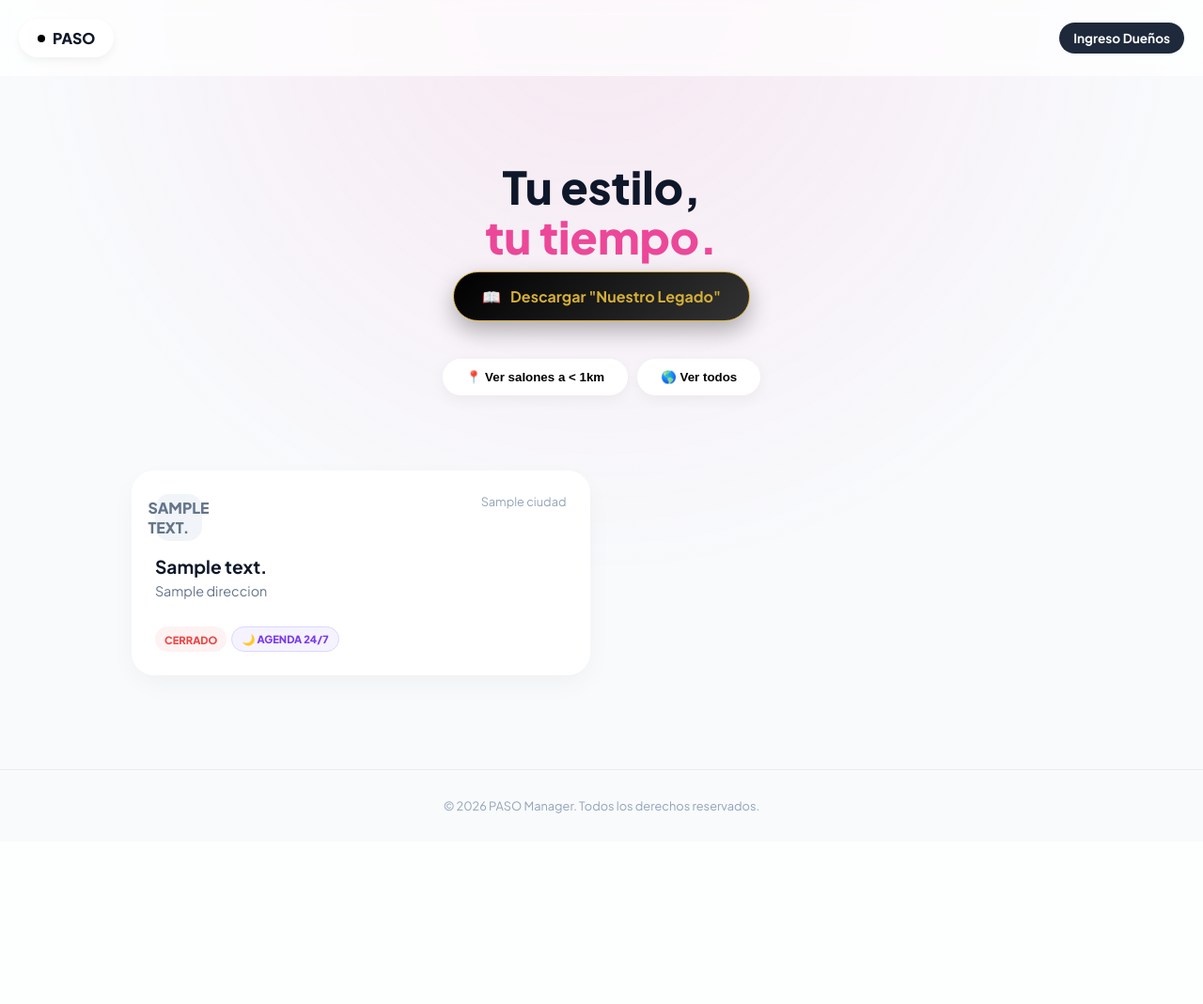
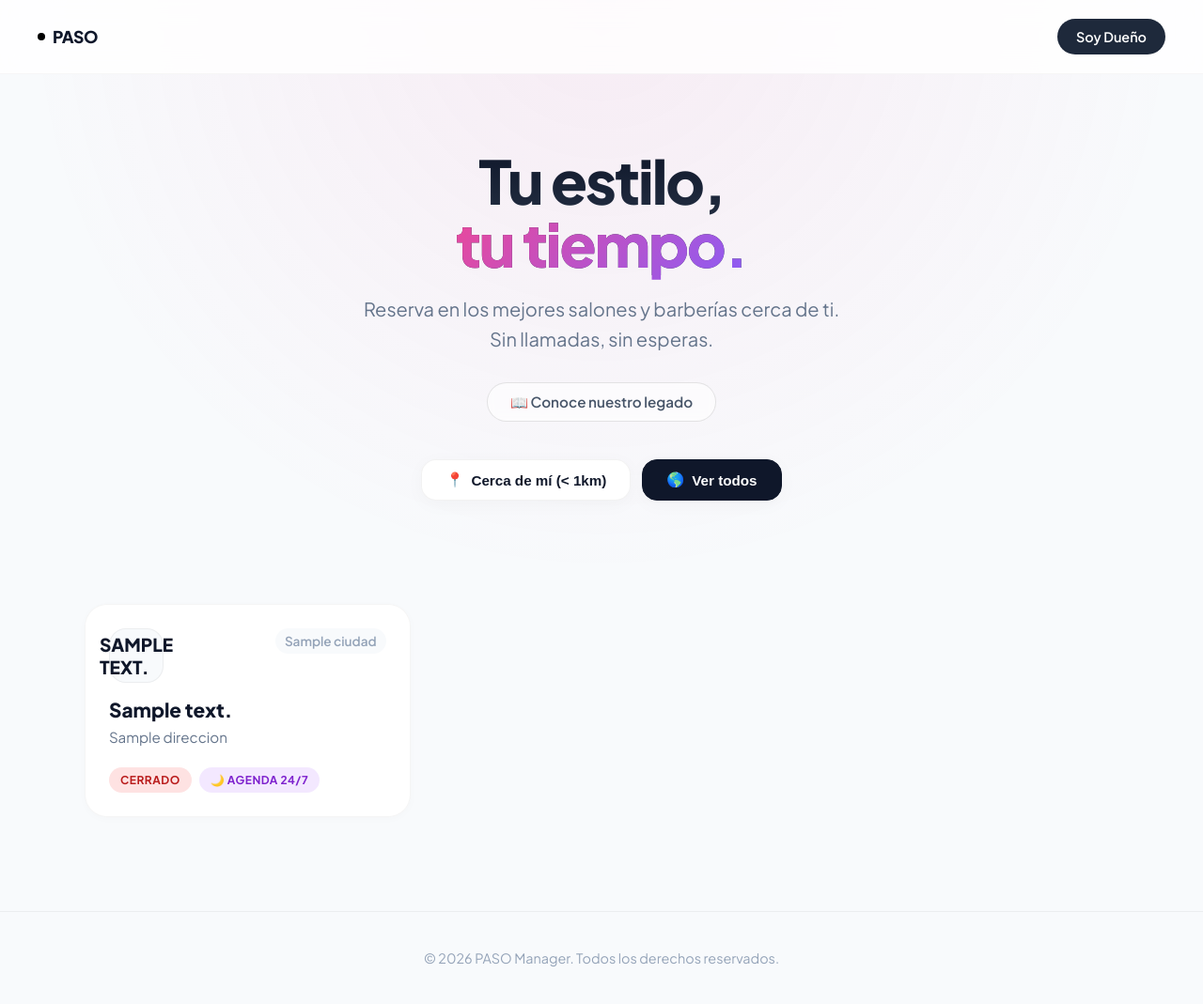
Before and after one commit to juanpablosierraorjuela-bit/CitasPeluqueria-Backend, a Django app: template salon/templates/salon/index.html in a window 1280 px wide. Shown: the whole page at 94% size. Before the commit the page ends 866 px from the top, so only its background shows below. Run offline with Django 3.2, Linux system fonts and the light colour scheme; the template is opened without the code that fills it: most values are stand-ins (such as "Sample title", 1, 10 or a date in 2020).

Commit message:
Update index.html

```diff
--- a/salon/templates/salon/index.html
+++ b/salon/templates/salon/index.html
@@ -16,7 +16,6 @@
             --primary: #0f172a;
             --accent: #ec4899;
             --bg-body: #f8fafc;
-            --ease-out: cubic-bezier(0.2, 0.8, 0.2, 1);
         }
 
         body {
@@ -30,92 +29,104 @@
 
         .ambient-bg {
             position: fixed; top: 0; left: 0; width: 100%; height: 100%; z-index: -2;
-            background: radial-gradient(circle at 50% 0%, rgba(236, 72, 153, 0.1) 0%, transparent 60%);
+            background: radial-gradient(circle at 50% 0%, rgba(236, 72, 153, 0.08) 0%, transparent 60%);
         }
 
         /* NAVBAR */
         .navbar {
-            padding: 20px; display: flex; justify-content: space-between; align-items: center;
-            position: sticky; top: 0; z-index: 100; backdrop-filter: blur(10px); background: rgba(255,255,255,0.7);
+            padding: 20px 40px; display: flex; justify-content: space-between; align-items: center;
+            position: sticky; top: 0; z-index: 100; backdrop-filter: blur(12px); background: rgba(255,255,255,0.8);
+            border-bottom: 1px solid rgba(0,0,0,0.03);
         }
 
         .brand-pill {
-            text-decoration: none; font-weight: 800; color: var(--primary);
-            background: white; padding: 10px 20px; border-radius: 30px;
-            box-shadow: 0 4px 10px rgba(0,0,0,0.05); display: flex; align-items: center; gap: 8px;
-            transition: transform 0.2s;
+            text-decoration: none; font-weight: 800; color: var(--primary); font-size: 1.1rem;
+            display: flex; align-items: center; gap: 8px; letter-spacing: -0.5px;
         }
-        .brand-pill:hover { transform: scale(1.05); }
         .dot { width: 8px; height: 8px; background: black; border-radius: 50%; }
 
         .btn-access {
             text-decoration: none; background: #1e293b; color: white;
-            padding: 8px 15px; border-radius: 50px; font-size: 0.85rem; font-weight: 700;
+            padding: 10px 20px; border-radius: 50px; font-size: 0.9rem; font-weight: 600;
+            transition: transform 0.2s;
+        }
+        .btn-access:hover { transform: translateY(-2px); box-shadow: 0 5px 15px rgba(0,0,0,0.1); }
+
+        /* HERO SECTION - EL ALMA DE LA PÁGINA */
+        header { text-align: center; padding: 80px 20px 60px; max-width: 800px; margin: 0 auto; }
+
+        .hero-title {
+            font-size: 4rem; font-weight: 800; margin: 0 0 15px; line-height: 1.05; letter-spacing: -2px;
+            background: linear-gradient(180deg, #0f172a 0%, #334155 100%);
+            -webkit-background-clip: text; -webkit-text-fill-color: transparent;
+        }
+        .hero-title span {
+            background: linear-gradient(135deg, #ec4899 0%, #8b5cf6 100%);
+            -webkit-background-clip: text; -webkit-text-fill-color: transparent;
         }
 
-        /* HERO & BUTTON LIBRO */
-        header { text-align: center; padding: 60px 20px 40px; }
+        .hero-subtitle {
+            font-size: 1.25rem; color: #64748b; margin-bottom: 30px; line-height: 1.6;
+        }
 
-        .hero-title { font-size: 3rem; font-weight: 800; margin-bottom: 10px; line-height: 1.1; }
-        .hero-title span { color: var(--accent); }
+        /* BOTÓN LEGADO - SUTIL Y ELEGANTE */
+        .btn-legado {
+            display: inline-flex; align-items: center; gap: 8px;
+            background: rgba(255, 255, 255, 0.6); border: 1px solid rgba(0,0,0,0.1);
+            padding: 10px 24px; border-radius: 50px; text-decoration: none;
+            color: #475569; font-weight: 600; font-size: 0.95rem;
+            transition: all 0.3s ease; backdrop-filter: blur(5px);
+            margin-bottom: 40px;
+        }
+        .btn-legado:hover {
+            background: white; border-color: #d4af37; color: #d4af37;
+            box-shadow: 0 10px 30px -10px rgba(212, 175, 55, 0.3); transform: translateY(-2px);
+        }
 
-        .btn-libro {
-            display: inline-flex; align-items: center; gap: 10px;
-            background: linear-gradient(135deg, #000 0%, #333 100%);
-            color: #d4af37; /* Dorado */
-            padding: 15px 30px; border-radius: 50px; text-decoration: none;
-            font-weight: 700; font-size: 1rem; box-shadow: 0 10px 25px rgba(0,0,0,0.3);
-            margin-bottom: 40px; transition: all 0.3s; position: relative; overflow: hidden;
-            border: 1px solid #d4af37;
+        /* CONTROLES GEO */
+        .search-area { display: flex; justify-content: center; gap: 12px; margin-bottom: 50px; }
+        .btn-geo {
+            background: white; border: 1px solid rgba(0,0,0,0.05); padding: 12px 25px; border-radius: 16px;
+            box-shadow: 0 4px 20px rgba(0,0,0,0.03); cursor: pointer; font-weight: 600; color: var(--primary);
+            display: flex; align-items: center; gap: 8px; transition: 0.2s; font-size: 0.95rem;
         }
-        .btn-libro:hover { transform: translateY(-3px); box-shadow: 0 15px 35px rgba(0,0,0,0.4); }
-        .btn-libro::after {
-            content: ''; position: absolute; top: 0; left: -100%; width: 50%; height: 100%;
-            background: linear-gradient(90deg, transparent, rgba(212, 175, 55, 0.4), transparent);
-            transform: skewX(-20deg); animation: brillo 3s infinite;
-        }
-        @keyframes brillo { 0% { left: -100%; } 20% { left: 200%; } 100% { left: 200%; } }
+        .btn-geo:hover { transform: translateY(-2px); box-shadow: 0 8px 25px rgba(0,0,0,0.06); }
+        .btn-geo.active { background: var(--primary); color: white; border-color: var(--primary); }
 
-        /* GEO BOTON */
-        .search-area { display: flex; justify-content: center; gap: 10px; margin-bottom: 40px; }
-        .btn-geo {
-            background: white; border: none; padding: 12px 25px; border-radius: 30px;
-            box-shadow: 0 4px 15px rgba(0,0,0,0.05); cursor: pointer; font-weight: 600;
-            display: flex; align-items: center; gap: 8px; transition: 0.2s;
-        }
-        .btn-geo.active { background: var(--accent); color: white; }
-
-        /* GRID */
+        /* GRID SALONES */
         .grid-wrapper {
-            display: grid; grid-template-columns: repeat(auto-fill, minmax(320px, 1fr));
-            gap: 25px; max-width: 1000px; margin: 0 auto; padding: 0 20px 100px;
+            display: grid; grid-template-columns: repeat(auto-fill, minmax(340px, 1fr));
+            gap: 30px; max-width: 1100px; margin: 0 auto; padding: 0 20px 100px;
         }
 
         .salon-card {
             background: white; border-radius: 24px; padding: 25px;
-            box-shadow: 0 10px 30px -5px rgba(0,0,0,0.05); text-decoration: none; color: inherit;
-            transition: transform 0.3s; position: relative; display: block;
+            box-shadow: 0 2px 10px rgba(0,0,0,0.02); text-decoration: none; color: inherit;
+            transition: all 0.3s cubic-bezier(0.4, 0, 0.2, 1); border: 1px solid rgba(0,0,0,0.04);
+            display: block; position: relative; overflow: hidden;
         }
-        .salon-card:hover { transform: translateY(-5px); }
+        .salon-card:hover { transform: translateY(-8px); box-shadow: 0 20px 40px -10px rgba(0,0,0,0.08); }
         .salon-card.hidden { display: none; }
 
+        .salon-header { display: flex; justify-content: space-between; align-items: flex-start; margin-bottom: 15px; }
         .salon-avatar {
-            width: 50px; height: 50px; background: #f1f5f9; border-radius: 15px;
+            width: 56px; height: 56px; background: #f8fafc; border-radius: 18px;
             display: flex; align-items: center; justify-content: center; font-weight: 800;
-            margin-bottom: 15px; color: #64748b;
+            color: var(--primary); font-size: 1.2rem; border: 1px solid rgba(0,0,0,0.05);
         }
 
         .status-pill {
-            font-size: 0.7rem; font-weight: 800; padding: 5px 10px; border-radius: 20px;
-            display: inline-flex; align-items: center; gap: 5px; margin-top: 15px;
+            font-size: 0.75rem; font-weight: 700; padding: 6px 12px; border-radius: 30px;
+            display: inline-flex; align-items: center; gap: 6px; margin-top: 20px; letter-spacing: 0.5px;
         }
-        .status-pill.open { background: #ecfdf5; color: #059669; }
-        .status-pill.closed-online { background: #f5f3ff; color: #7c3aed; border: 1px solid #ddd6fe; }
+        .status-pill.open { background: #dcfce7; color: #15803d; }
+        .status-pill.closed-online { background: #f3e8ff; color: #7e22ce; }
 
-        /* FOOTER */
-        footer {
-            text-align: center; padding: 30px; color: #94a3b8; font-size: 0.8rem;
-            border-top: 1px solid rgba(0,0,0,0.05);
+        footer { text-align: center; padding: 40px; color: #94a3b8; font-size: 0.9rem; border-top: 1px solid rgba(0,0,0,0.05); }
+
+        @media (max-width: 768px) {
+            .hero-title { font-size: 2.8rem; }
+            .navbar { padding: 15px 20px; }
         }
     </style>
 </head>
@@ -134,23 +145,24 @@
                 <a href="{% url 'mi_agenda' %}" class="btn-access">Mi Agenda</a>
             {% endif %}
         {% else %}
-            <a href="{% url 'landing_saas' %}" class="btn-access">Ingreso Dueños</a>
+            <a href="{% url 'landing_saas' %}" class="btn-access">Soy Dueño</a>
         {% endif %}
     </nav>
 
     <header>
         <h1 class="hero-title">Tu estilo,<br><span>tu tiempo.</span></h1>
+        <p class="hero-subtitle">Reserva en los mejores salones y barberías cerca de ti.<br>Sin llamadas, sin esperas.</p>
 
-        <a href="https://pasotunja.com/nuestro-legado/?v=9d69c558f982" target="_blank" class="btn-libro">
-            <span>📖</span> Descargar "Nuestro Legado"
+        <a href="https://pasotunja.com/nuestro-legado/?v=9d69c558f982" target="_blank" class="btn-legado">
+            📖 Conoce nuestro legado
         </a>
 
         <div class="search-area">
-            <button class="btn-geo" onclick="filtrarCerca()">
-                📍 Ver salones a < 1km
+            <button class="btn-geo" onclick="filtrarCerca(this)">
+                <span>📍</span> Cerca de mí (< 1km)
             </button>
-            <button class="btn-geo" onclick="resetFiltro()">
-                🌎 Ver todos
+            <button class="btn-geo active" onclick="resetFiltro(this)">
+                <span>🌎</span> Ver todos
             </button>
         </div>
     </header>
@@ -161,23 +173,29 @@
                data-lat="{{ p.latitud|stringformat:'.6f' }}"
                data-lon="{{ p.longitud|stringformat:'.6f' }}">
 
-                <div style="display:flex; justify-content:space-between;">
+                <div class="salon-header">
                     <div class="salon-avatar">{{ p.nombre_visible|first|upper }}</div>
-                    <div style="font-size:0.8rem; color:#94a3b8;">{{ p.ciudad }}</div>
+                    <span style="font-size:0.85rem; font-weight:600; color:#94a3b8; background:#f8fafc; padding:5px 10px; border-radius:20px;">
+                        {{ p.ciudad }}
+                    </span>
                 </div>
 
-                <h3 style="margin:0; font-size:1.2rem;">{{ p.nombre_visible }}</h3>
-                <p style="font-size:0.9rem; color:#64748b; margin-top:5px;">{{ p.direccion|default:"Ubicación pendiente" }}</p>
+                <h3 style="margin:0 0 5px; font-size:1.3rem; font-weight:800;">{{ p.nombre_visible }}</h3>
+                <p style="font-size:0.95rem; color:#64748b; margin:0; line-height:1.5;">{{ p.direccion|default:"Ubicación pendiente" }}</p>
 
-                <div style="display:flex; gap:5px;">
+                <div style="display:flex; gap:8px;">
                     {% if p.esta_abierto %}
                         <div class="status-pill open">● ABIERTO</div>
                     {% else %}
-                        <div class="status-pill" style="background:#fef2f2; color:#ef4444;">CERRADO</div>
+                        <div class="status-pill" style="background:#fee2e2; color:#b91c1c;">CERRADO</div>
                         <div class="status-pill closed-online">🌙 AGENDA 24/7</div>
                     {% endif %}
                 </div>
             </a>
+        {% empty %}
+            <div style="grid-column: 1/-1; text-align: center; padding: 40px; color: #94a3b8;">
+                No hay salones registrados aún.
+            </div>
         {% endfor %}
     </div>
 
@@ -187,34 +205,47 @@
 
     <script>
         function getDistance(lat1, lon1, lat2, lon2) {
-            const R = 6371; // Radio tierra km
+            const R = 6371;
             const dLat = (lat2-lat1) * Math.PI/180;
             const dLon = (lon2-lon1) * Math.PI/180;
             const a = Math.sin(dLat/2)*Math.sin(dLat/2) +
                       Math.cos(lat1*Math.PI/180)*Math.cos(lat2*Math.PI/180)* Math.sin(dLon/2)*Math.sin(dLon/2);
-            const c = 2 * Math.atan2(Math.sqrt(a), Math.sqrt(1-a));
-            return R * c;
+            return R * (2 * Math.atan2(Math.sqrt(a), Math.sqrt(1-a)));
         }
 
-        function filtrarCerca() {
-            if(!navigator.geolocation) return alert("Geolocalización no soportada");
+        function filtrarCerca(btn) {
+            document.querySelectorAll('.btn-geo').forEach(b => b.classList.remove('active'));
+            btn.innerHTML = '⏳ Buscando...';
+
+            if(!navigator.geolocation) { alert("Tu dispositivo no soporta GPS."); return; }
 
             navigator.geolocation.getCurrentPosition(pos => {
                 const myLat = pos.coords.latitude;
                 const myLon = pos.coords.longitude;
+                let count = 0;
 
                 document.querySelectorAll('.salon-card').forEach(card => {
                     const sLat = parseFloat(card.dataset.lat);
                     const sLon = parseFloat(card.dataset.lon);
                     const dist = getDistance(myLat, myLon, sLat, sLon);
 
-                    if(dist <= 1.0) card.classList.remove('hidden'); // Menos de 1km
+                    if(dist <= 1.0) { card.classList.remove('hidden'); count++; }
                     else card.classList.add('hidden');
                 });
-            }, err => alert("Necesitamos permiso de ubicación."));
+
+                btn.innerHTML = '📍 Cerca de mí (< 1km)';
+                btn.classList.add('active');
+                if(count === 0) alert("No encontramos salones a menos de 1km de ti.");
+
+            }, err => {
+                alert("Necesitamos permiso de ubicación.");
+                btn.innerHTML = '📍 Cerca de mí (< 1km)';
+            });
         }
 
-        function resetFiltro() {
+        function resetFiltro(btn) {
+            document.querySelectorAll('.btn-geo').forEach(b => b.classList.remove('active'));
+            btn.classList.add('active');
             document.querySelectorAll('.salon-card').forEach(c => c.classList.remove('hidden'));
         }
     </script>
```
